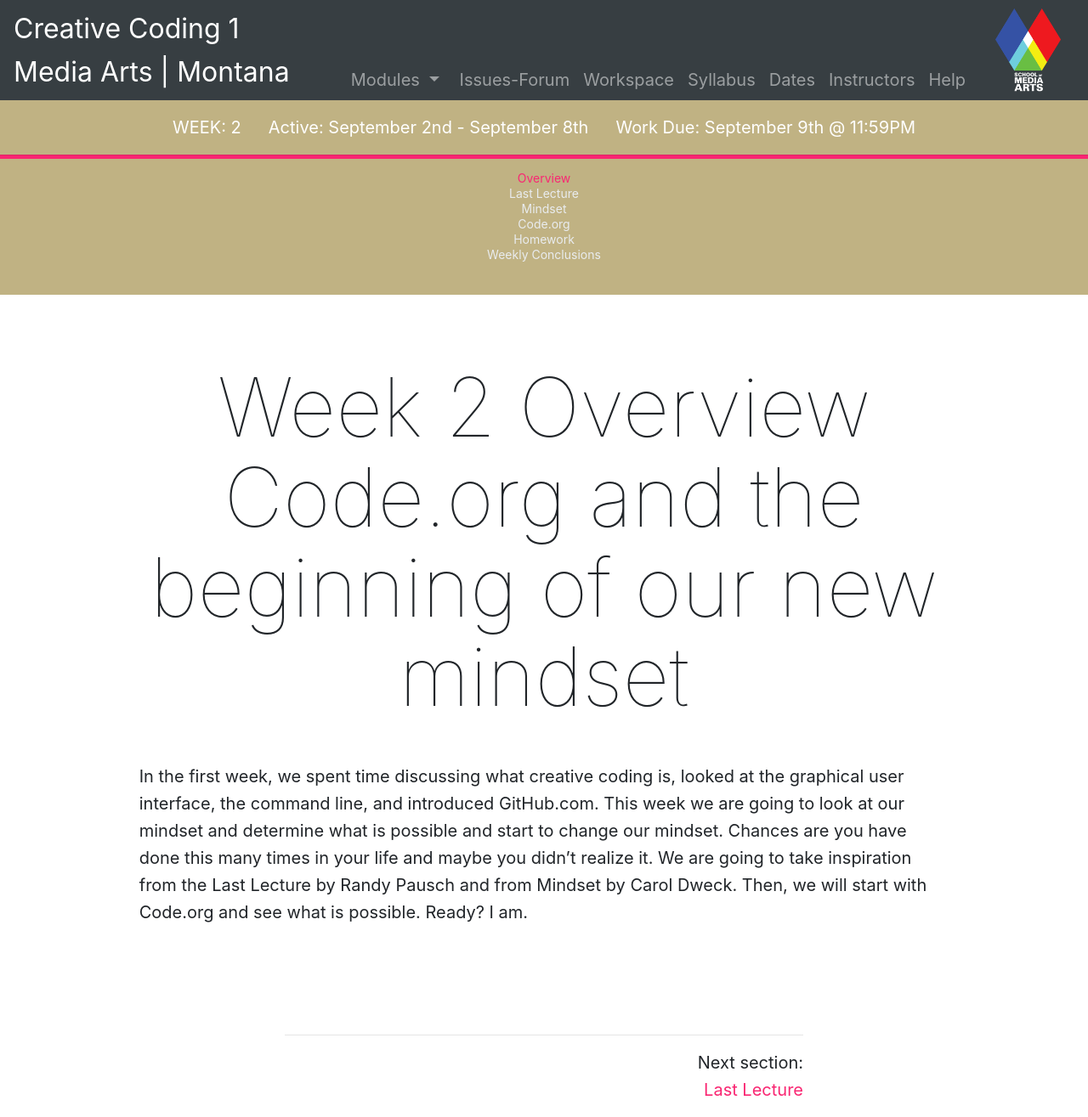
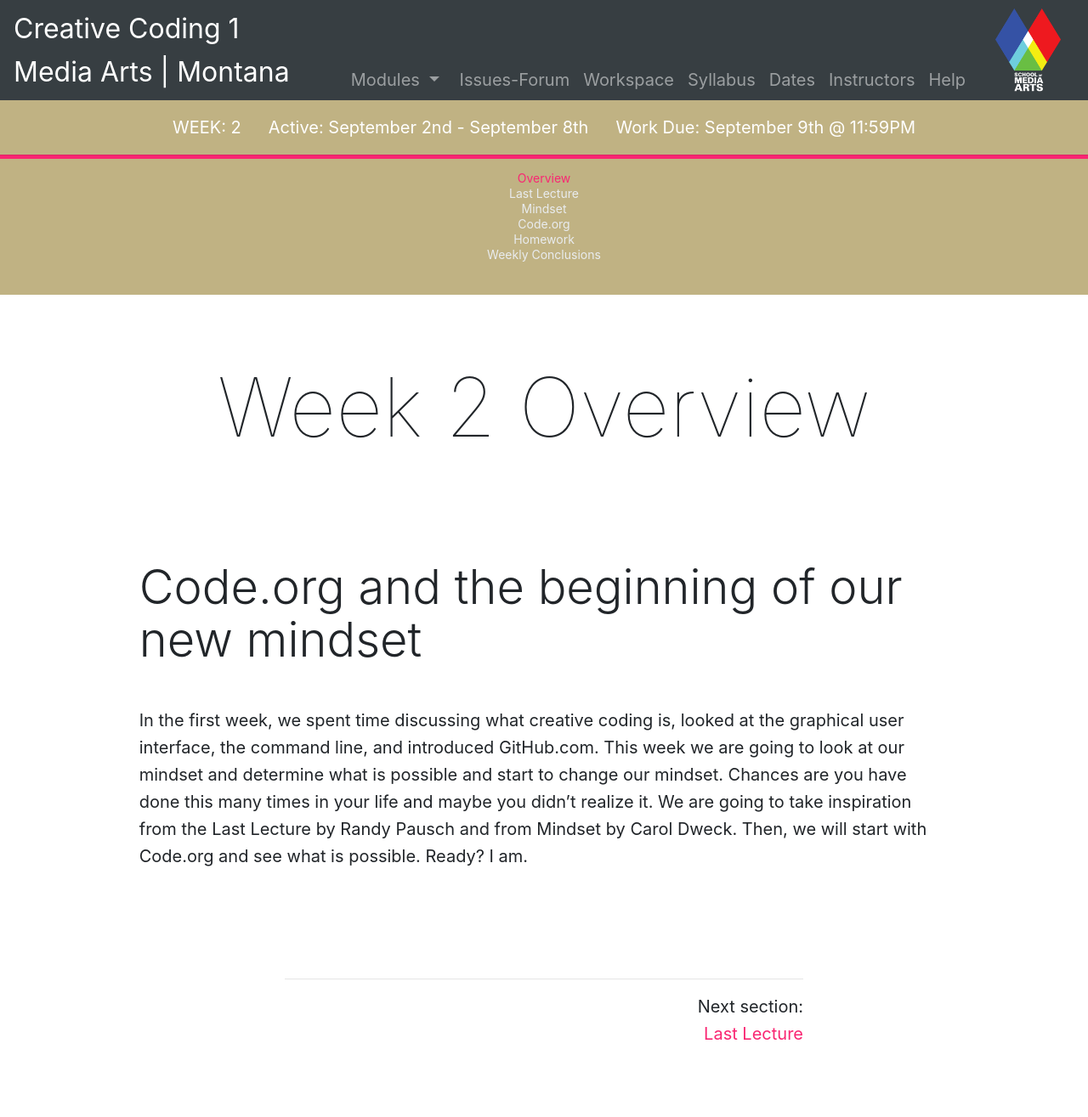
Before and after one commit to Montana-Media-Arts/creative-coding-1-Fall2019, a Jekyll site: the page built from modules/week-2/_posts/2017-01-01-overview.md, in a window 1280 px wide. Shown: the whole page at 85% size. Built offline with Jekyll 4.4.1, drawn with Linux system fonts in a browser that asks for light colours; nearby versions of some CDN libraries; after the commit the page ends 1249 px from its top, so only the background shows below that.

```diff
--- a/modules/week-2/_posts/2017-01-01-overview.md
+++ b/modules/week-2/_posts/2017-01-01-overview.md
@@ -3,6 +3,8 @@ title: Overview
 module: 2
 ---
 
-# Week 2 Overview <br />Code.org and the beginning of our new mindset
+# Week 2 Overview
+
+## Code.org and the beginning of our new mindset
 
 In the first week, we spent time discussing what creative coding is, looked at the graphical user interface, the command line, and introduced GitHub.com. This week we are going to look at our mindset and determine what is possible and start to change our mindset.  Chances are you have done this many times in your life and maybe you didn't realize it.  We are going to take inspiration from the Last Lecture by Randy Pausch and from Mindset by Carol Dweck. Then, we will start with Code.org and see what is possible.  Ready?  I am.
```
